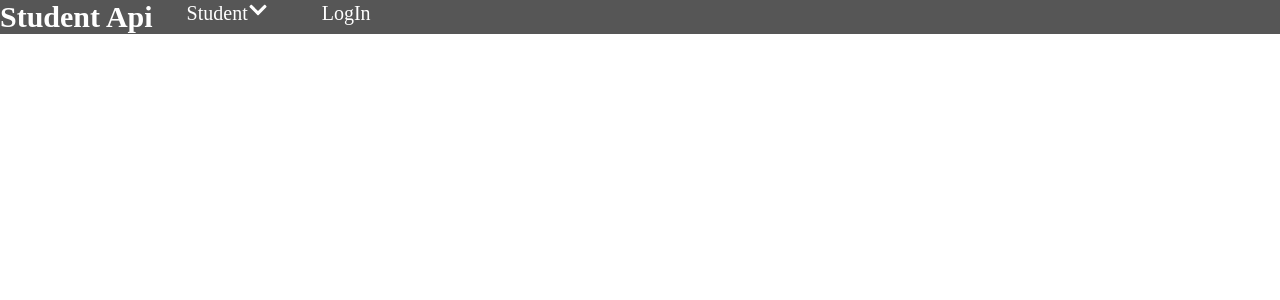
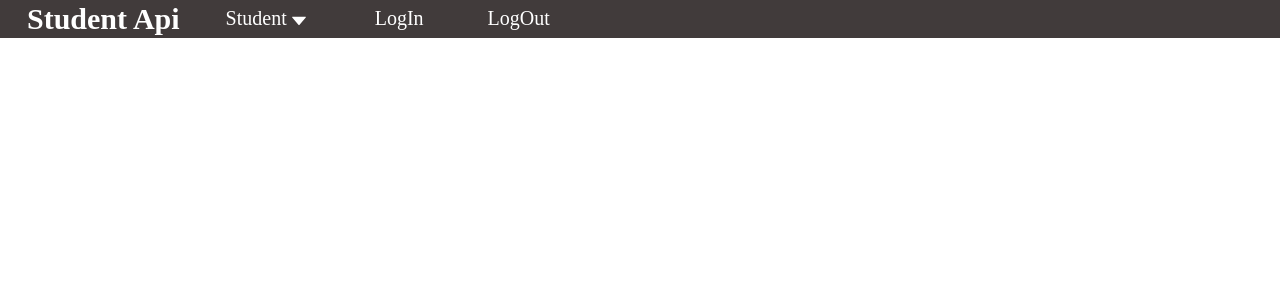
Before and after one commit to MBUDA-BRANICE-NJIRA/Log-In-Form-Consuming-Student-Api, a React (Create React App) app: page / in a window 1280 px wide. Shown: the top 300 px of the page. Built offline with nearby package versions, Linux system fonts and the light colour scheme.

Commit message:
Worked on the designing of dispay partern

```diff
--- a/package.json
+++ b/package.json
@@ -10,6 +10,7 @@
     "axios": "^1.8.2",
     "react": "^18.0.0",
     "react-dom": "^18.0.0",
+    "react-icons": "^5.5.0",
     "react-router-dom": "^7.3.0",
     "react-scripts": "5.0.1",
     "react-toastify": "^9.1.3",
--- a/src/components/Navbar.js
+++ b/src/components/Navbar.js
@@ -1,14 +1,15 @@
 import { Link } from "react-router-dom";
 import React from 'react';
-import { FaChevronDown } from "react-icons/fa";
+import { AiFillCaretDown } from "react-icons/ai";
 
 function Navbarcompo() {
   return (
     <div className="navbar">
       <h1>Student Api</h1>
       <div className="links">
-        <Link to="/AddStudent" className="nav_links">Student<FaChevronDown /></Link>
+        <Link to="/AddStudent" className="nav_links">Student<AiFillCaretDown className="icon"/></Link>
         <Link to="/LogInForm" className="nav_links">LogIn</Link>
+        <Link to="/LogInForm" className="nav_links">LogOut</Link>
       </div>
     </div>
   );
--- a/src/index.css
+++ b/src/index.css
@@ -5,13 +5,19 @@
 }
 .navbar{
   display: flex;
-  background-color:  rgba(0, 0, 0, 0.664);
+  background-color:  rgb(65, 59, 59);
   color: white;
   font-family: 'Times New Roman', Times, serif;
   font-size: 15px;
+  align-items: center;
+  justify-content: flex-start;
+}
+.navbar h1 {
+  margin-left: 25px;
+  padding: 2px;
 }
 .navbar .nav_links{
-  margin-left: 14px;
+  margin-left: 24px;
   margin-top: 40px;
   padding: 20px;
   color: white;
@@ -23,3 +29,9 @@
   margin-left: 14px;
   margin-top: 30px;
 }
+.icon {
+  vertical-align: middle;
+  font-size: 1.0em;
+  margin-bottom: -0.1em;
+  padding: 2px;
+}
```
Also changed, not shown: 1 other file (tests, documents, lock files or other folders).
